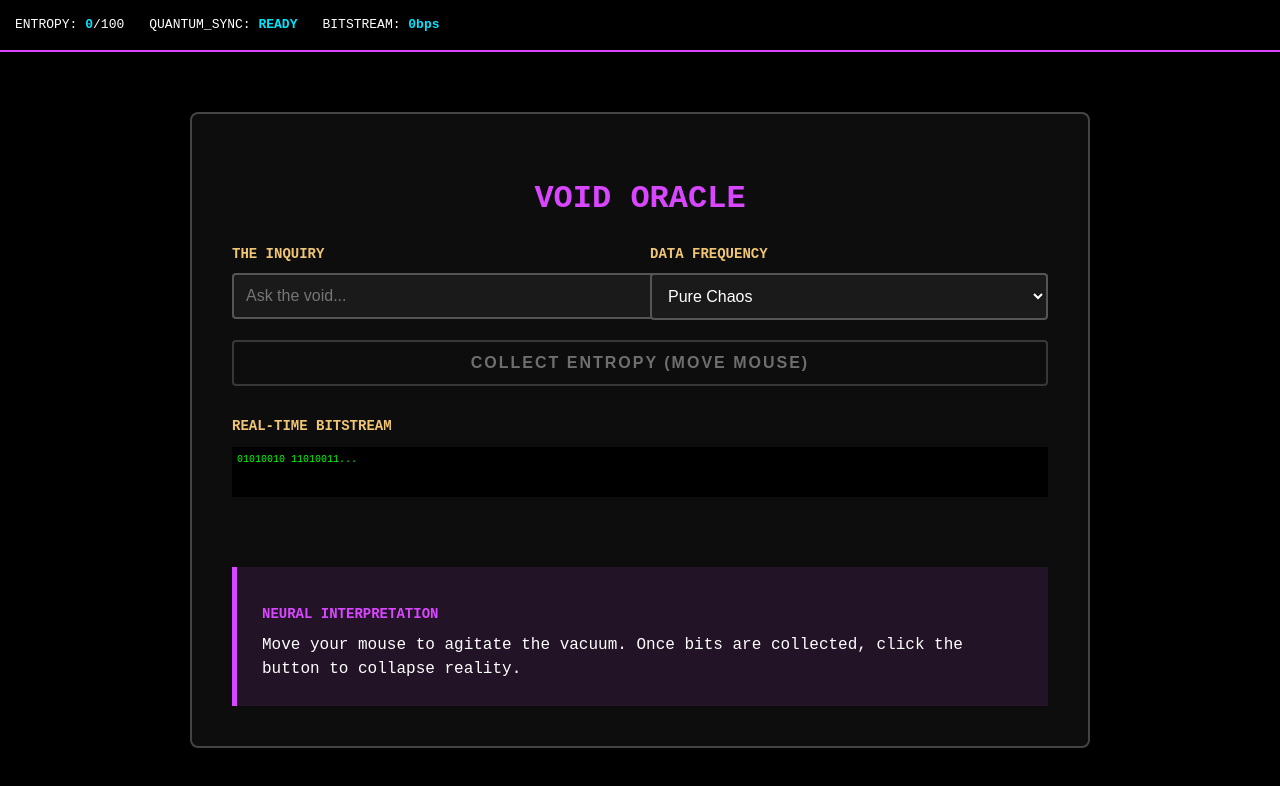
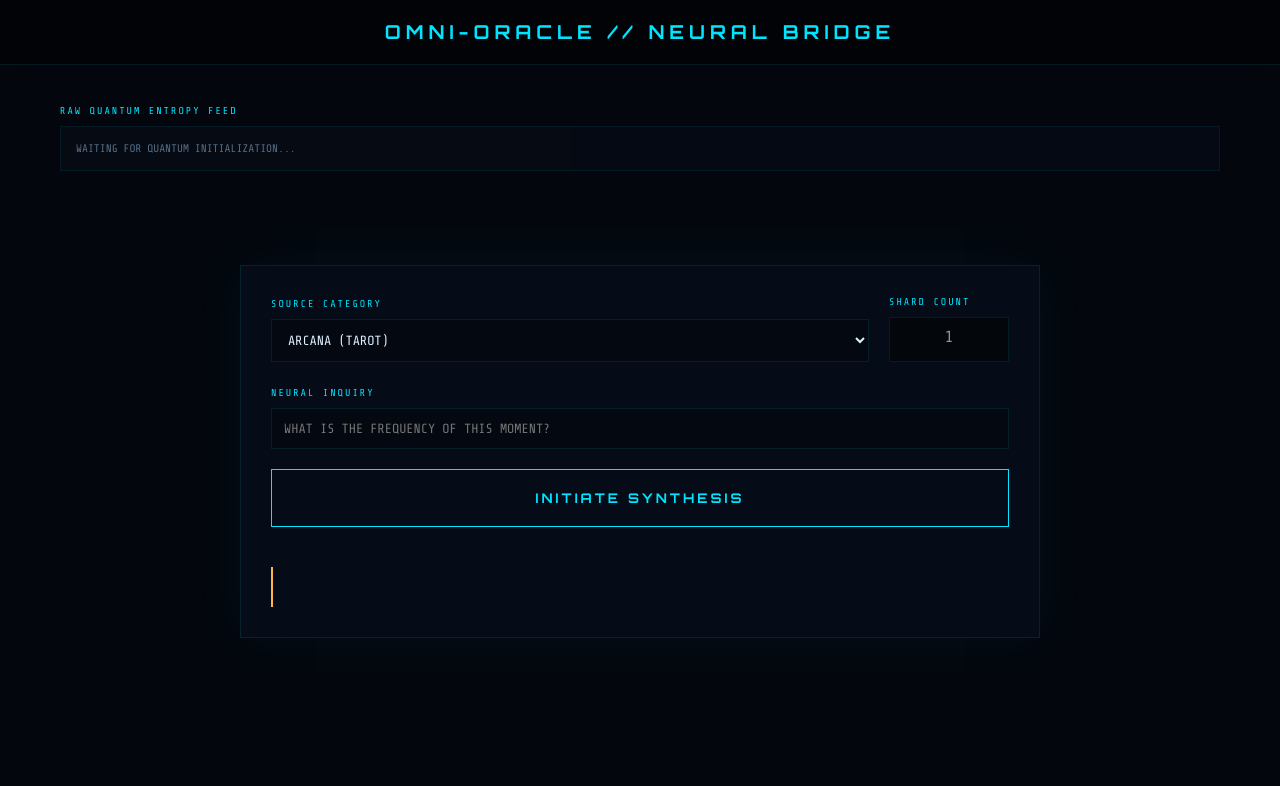
Before and after one commit to nassmm0001-art/OMENS, a plain HTML site: page OMENS/index.html in a window 1280 px wide. Drawn offline with nearby package versions, Linux system fonts and the light colour scheme; a web font is replaced by a local one.

Commit message:
Update index.html

```diff
--- a/OMENS/index.html
+++ b/OMENS/index.html
@@ -3,269 +3,326 @@
 <head>
     <meta charset="UTF-8">
     <meta name="viewport" content="width=device-width, initial-scale=1.0">
-    <title>Omni-Oracle | Quantum Entropy Lab</title>
+    <title>OMNI-ORACLE | Quantum Synthesizer 2.0</title>
+    <link href="https://fonts.googleapis.com/css2?family=Orbitron:wght@400;700&family=Syne+Mono&family=Share+Tech+Mono&display=swap" rel="stylesheet">
     <style>
         :root {
-            --void: #0a0a0a;
-            --neon: #d946ff;
-            --cyan: #00e5ff;
-            --gold: #f0c674;
-            --text-main: #ffffff;
-            --text-dim: #b0b0b0;
+            --bg: #03060d;
+            --surface: #060c17;
+            --neon: #00e5ff;
+            --gold: #ffb547;
+            --void: #d946ff;
+            --text: #7a9ab8;
+            --text-bright: #e0f0ff;
+            --border: rgba(0,229,255,0.1);
         }
 
+        * { cursor: none; box-sizing: border-box; }
+
         body {
-            background-color: var(--void);
-            color: var(--text-main);
-            font-family: 'Courier New', monospace;
+            background-color: var(--bg);
+            color: var(--text);
+            font-family: 'Share Tech Mono', monospace;
             margin: 0;
             overflow-x: hidden;
-            line-height: 1.5;
+            display: flex;
+            flex-direction: column;
+            align-items: center;
         }
 
-        main { position: relative; z-index: 10; min-height: 100vh; }
-
-        #crystallizer {
+        /* Mouse Trail Canvas */
+        #trail-canvas {
             position: fixed;
             top: 0; left: 0;
-            width: 100%; height: 100%;
-            z-index: 1;
-            background: #000;
+            z-index: 9999;
+            pointer-events: none;
         }
 
-        .topbar {
-            background: rgba(0, 0, 0, 0.95);
-            padding: 15px;
-            display: flex;
-            flex-wrap: wrap;
-            gap: 25px;
-            font-size: 13px;
-            border-bottom: 2px solid var(--neon);
-            position: sticky;
-            top: 0;
-            z-index: 100;
+        /* Top Header */
+        .header {
+            width: 100%;
+            padding: 20px;
+            border-bottom: 1px solid var(--border);
+            text-align: center;
+            background: rgba(0,0,0,0.4);
+            backdrop-filter: blur(10px);
         }
 
-        .topbar-stat span { color: var(--cyan); font-weight: bold; }
-        .container { max-width: 900px; margin: 40px auto; padding: 20px; }
-
-        .glass-panel {
-            background: rgba(15, 15, 15, 0.9);
-            border: 2px solid #444;
-            padding: 40px;
-            border-radius: 8px;
-            box-shadow: 0 10px 30px rgba(0,0,0,0.5);
+        h1 {
+            font-family: 'Orbitron', sans-serif;
+            color: var(--neon);
+            letter-spacing: 5px;
+            margin: 0;
+            font-size: 1.2rem;
         }
 
-        .field-label {
-            display: block;
-            margin-bottom: 8px;
-            color: var(--gold);
-            font-weight: bold;
-            font-size: 14px;
-            text-transform: uppercase;
+        /* RANDOMNESS VISUALIZATION (Top Section) */
+        .entropy-view {
+            width: 100%;
+            max-width: 1200px;
+            padding: 40px 20px;
+            min-height: 200px;
         }
 
-        .controls { display: grid; grid-template-columns: 1fr 1fr; gap: 20px; margin-bottom: 30px; }
-
-        input, select, button {
-            background: #1a1a1a;
-            color: #fff;
-            border: 2px solid #555;
-            padding: 12px;
-            font-size: 16px;
-            width: 100%;
-            border-radius: 4px;
+        .shard-grid {
+            display: grid;
+            grid-template-columns: repeat(auto-fit, minmax(150px, 1fr));
+            gap: 15px;
         }
 
-        button {
-            grid-column: span 2;
-            background: transparent;
-            border: 2px solid var(--neon);
-            color: #fff;
-            font-weight: bold;
-            cursor: pointer;
-            letter-spacing: 2px;
-            transition: all 0.2s;
+        .shard {
+            background: var(--surface);
+            border: 1px solid var(--border);
+            padding: 15px;
+            font-size: 11px;
+            text-transform: uppercase;
+            animation: flicker 2s infinite ease-in-out;
         }
 
-        button:not(:disabled):hover {
-            background: var(--neon);
-            color: #000;
+        .shard strong { color: var(--neon); display: block; margin-bottom: 5px; }
+
+        /* MAIN UI (Bottom Section) */
+        .control-pod {
+            background: var(--surface);
+            border: 1px solid var(--border);
+            width: 90%;
+            max-width: 800px;
+            padding: 30px;
+            margin-bottom: 100px;
+            box-shadow: 0 0 50px rgba(0, 229, 255, 0.05);
         }
 
-        button:disabled { opacity: 0.4; border-color: #777; cursor: not-allowed; }
-
-        #output-grid {
-            display: grid;
-            grid-template-columns: repeat(auto-fit, minmax(200px, 1fr));
-            gap: 15px;
-            margin-top: 30px;
+        .input-row {
+            display: flex;
+            gap: 20px;
+            margin-bottom: 25px;
+            align-items: flex-end;
         }
 
-        #output-grid div {
-            background: #222;
-            border: 1px solid var(--cyan);
-            padding: 20px;
-            text-align: center;
-            color: #fff;
+        .input-group { flex: 1; }
+
+        label {
+            font-size: 10px;
+            text-transform: uppercase;
+            letter-spacing: 2px;
+            margin-bottom: 10px;
+            display: block;
+            color: var(--neon);
         }
 
-        #ai-narrative {
-            margin-top: 40px;
-            padding: 25px;
-            background: rgba(217, 70, 255, 0.1);
-            border-left: 5px solid var(--neon);
+        input, select {
+            width: 100%;
+            background: rgba(0,0,0,0.3);
+            border: 1px solid var(--border);
+            padding: 12px;
+            color: var(--text-bright);
+            font-family: inherit;
+            outline: none;
         }
 
-        #bitstream {
-            font-size: 10px;
-            color: #00ff00;
-            word-break: break-all;
-            height: 40px;
-            overflow: hidden;
-            margin-top: 10px;
-            background: #000;
-            padding: 5px;
+        /* Scrollable Card Selector */
+        .card-scroller {
+            height: 45px;
+            overflow-y: scroll;
+            border: 1px solid var(--border);
+            background: rgba(0,0,0,0.5);
+            text-align: center;
+            scrollbar-width: none;
+        }
+        .card-scroller::-webkit-scrollbar { display: none; }
+        .card-option { padding: 10px; transition: 0.3s; color: var(--text); }
+        .card-option:hover { color: var(--neon); background: rgba(0,229,255,0.1); }
+
+        .btn-link {
+            width: 100%;
+            padding: 20px;
+            background: transparent;
+            border: 1px solid var(--neon);
+            color: var(--neon);
+            font-family: 'Orbitron', sans-serif;
+            font-weight: bold;
+            letter-spacing: 3px;
+            transition: 0.4s;
+            margin-top: 20px;
+        }
+
+        .btn-link:hover {
+            background: var(--neon);
+            color: var(--bg);
+            box-shadow: 0 0 30px var(--neon);
+        }
+
+        #interpretation-output {
+            margin-top: 40px;
+            font-family: 'Syne Mono', monospace;
+            font-size: 1.1rem;
+            line-height: 1.6;
+            color: var(--text-bright);
+            padding: 20px;
+            border-left: 2px solid var(--gold);
+        }
+
+        @keyframes flicker {
+            0%, 100% { opacity: 1; }
+            50% { opacity: 0.7; }
         }
     </style>
 </head>
 <body>
 
-<canvas id="crystallizer" aria-hidden="true"></canvas>
+<canvas id="trail-canvas"></canvas>
 
-<main>
-    <div class="topbar">
-        <div class="topbar-stat">ENTROPY: <span id="pool-count">0</span>/100</div>
-        <div class="topbar-stat">QUANTUM_SYNC: <span id="q-status">READY</span></div>
-        <div class="topbar-stat">BITSTREAM: <span id="bit-rate">0bps</span></div>
+<div class="header">
+    <h1>OMNI-ORACLE // NEURAL BRIDGE</h1>
 </div>
 
-    <div class="container">
-        <div class="glass-panel">
-            <h1 style="text-align:center; color: var(--neon);">VOID ORACLE</h1>
+<div class="entropy-view">
+    <label>RAW QUANTUM ENTROPY FEED</label>
+    <div id="shard-grid" class="shard-grid">
+        <div class="shard">WAITING FOR QUANTUM INITIALIZATION...</div>
+    </div>
+</div>
 
-            <div class="controls">
-                <div>
-                    <label for="user-question" class="field-label">The Inquiry</label>
-                    <input type="text" id="user-question" placeholder="Ask the void...">
-                </div>
-                <div>
-                    <label for="data-type" class="field-label">Data Frequency</label>
-                    <select id="data-type">
-                        <option value="chaos">Pure Chaos</option>
-                        <option value="tarot">Tarot Deck</option>
-                        <option value="wiki">Wikipedia Data</option>
+<div class="control-pod">
+    <div class="input-row">
+        <div class="input-group">
+            <label>SOURCE CATEGORY</label>
+            <select id="source-type">
+                <option value="tarot">ARCANA (TAROT)</option>
+                <option value="chaos">CHAOS (GENERAL ENTROPY)</option>
+                <option value="wiki">COLLECTIVE (WIKIPEDIA)</option>
             </select>
         </div>
-                <button id="invoke-btn" onclick="synthesize()" disabled>COLLECT ENTROPY (MOVE MOUSE)</button>
+        <div class="input-group" style="max-width: 120px;">
+            <label>SHARD COUNT</label>
+            <div class="card-scroller" id="count-scroller">
+                <div class="card-option">1</div>
+                <div class="card-option">2</div>
+                <div class="card-option" style="color:var(--neon)">3</div>
+                <div class="card-option">4</div>
+                <div class="card-option">5</div>
+                <div class="card-option">7</div>
+                <div class="card-option">11</div>
+            </div>
+        </div>
     </div>
 
-            <div id="entropy-src-label" class="field-label">Real-time Bitstream</div>
-            <div id="bitstream" aria-live="polite">01010010 11010011...</div>
+    <div class="input-group">
+        <label>NEURAL INQUIRY</label>
+        <input type="text" id="user-question" placeholder="WHAT IS THE FREQUENCY OF THIS MOMENT?">
+    </div>
 
-            <div id="output-grid" aria-live="polite"></div>
+    <button class="btn-link" onclick="synthesize()">INITIATE SYNTHESIS</button>
 
-            <section id="ai-narrative" aria-labelledby="interp-header">
-                <h2 id="interp-header" class="field-label" style="color:var(--neon)">Neural Interpretation</h2>
-                <div id="ai-text">Move your mouse to agitate the vacuum. Once bits are collected, click the button to collapse reality.</div>
-            </section>
+    <div id="interpretation-output">
         </div>
 </div>
-</main>
 
 <script>
-    const canvas = document.getElementById('crystallizer');
+    // MOUSE TRAIL LOGIC (from Index 2)
+    const canvas = document.getElementById('trail-canvas');
     const ctx = canvas.getContext('2d');
     let particles = [];
-    let entropyPool = [];
-    const REQ_ENTROPY = 100;
 
-    function resize() { canvas.width = window.innerWidth; canvas.height = window.innerHeight; }
-    window.onresize = resize;
+    function resize() {
+        canvas.width = window.innerWidth;
+        canvas.height = window.innerHeight;
+    }
+    window.addEventListener('resize', resize);
     resize();
 
-    window.addEventListener('mousemove', (e) => {
-        if (entropyPool.length < REQ_ENTROPY) {
-            entropyPool.push(e.clientX % 2);
-            document.getElementById('pool-count').innerText = entropyPool.length;
-            document.getElementById('bitstream').innerText += (e.clientX % 2);
-
-            if (entropyPool.length >= REQ_ENTROPY) {
-                const btn = document.getElementById('invoke-btn');
-                btn.disabled = false;
-                btn.innerText = "COLLAPSE REALITY";
+    class Particle {
+        constructor(x, y) {
+            this.x = x;
+            this.y = y;
+            this.size = Math.random() * 3 + 1;
+            this.speedX = Math.random() * 2 - 1;
+            this.speedY = Math.random() * 2 - 1;
+            this.color = `rgba(0, 229, 255, ${Math.random() * 0.5})`;
+            this.life = 100;
+        }
+        update() {
+            this.x += this.speedX;
+            this.y += this.speedY;
+            this.life -= 2;
+        }
+        draw() {
+            ctx.fillStyle = this.color;
+            ctx.beginPath();
+            ctx.arc(this.x, this.y, this.size, 0, Math.PI * 2);
+            ctx.fill();
         }
     }
 
-        particles.push({
-            x: e.clientX, y: e.clientY,
-            vx: (Math.random()-0.5)*4, vy: (Math.random()-0.5)*4,
-            life: 1.0, color: '0, 229, 255'
-        });
+    window.addEventListener('mousemove', (e) => {
+        for(let i=0; i<3; i++) particles.push(new Particle(e.clientX, e.clientY));
     });
 
     function animate() {
-        ctx.fillStyle = 'rgba(0,0,0,0.1)';
-        ctx.fillRect(0, 0, canvas.width, canvas.height);
-        particles.forEach((p, i) => {
-            p.x += p.vx; p.y += p.vy; p.life -= 0.02;
-            ctx.fillStyle = `rgba(${p.color}, ${p.life})`;
-            ctx.beginPath();
-            ctx.arc(p.x, p.y, 2, 0, Math.PI*2);
-            ctx.fill();
-            if(p.life <= 0) particles.splice(i, 1);
-        });
+        ctx.clearRect(0, 0, canvas.width, canvas.height);
+        particles = particles.filter(p => p.life > 0);
+        particles.forEach(p => { p.update(); p.draw(); });
         requestAnimationFrame(animate);
     }
     animate();
 
+    // CORE LOGIC
+    let selectedCardCount = 3;
+    document.querySelectorAll('.card-option').forEach(opt => {
+        opt.onclick = () => {
+            document.querySelectorAll('.card-option').forEach(o => o.style.color = 'var(--text)');
+            opt.style.color = 'var(--neon)';
+            selectedCardCount = parseInt(opt.innerText);
+        };
+    });
+
     async function synthesize() {
-        const grid = document.getElementById('output-grid');
-        const aiText = document.getElementById('ai-text');
+        const output = document.getElementById('interpretation-output');
+        const grid = document.getElementById('shard-grid');
         const question = document.getElementById('user-question').value;
-        const type = document.getElementById('data-type').value;
+        const type = document.getElementById('source-type').value;
 
-        document.getElementById('q-status').innerText = "COLLAPSING...";
+        output.innerHTML = "SYPHONING QUANTUM ENTROPY...";
+        grid.innerHTML = "";
 
         try {
-            const qRes = await fetch('https://qrng.anu.edu.au/API/jsonI.php?length=3&type=uint8');
-            const qData = await qRes.json();
+            // Get random seed from ANU Quantum RNG (Legacy logic from Index)
+            const seedRes = await fetch('https://qrng.anu.edu.au/API/jsonI.php?length=1&type=uint16');
+            const seedData = await seedRes.json();
+            const seed = seedData.data[0];
 
-            grid.innerHTML = "";
             let shards = [];
-
-            for(let i=0; i<3; i++) {
-                const seed = qData.data[i];
+            for (let i = 0; i < selectedCardCount; i++) {
                 let val = "";
-
-                if(type === 'tarot' || (type === 'chaos' && seed % 2 === 0)) {
-                    const deck = ["The Fool", "Death", "The Tower", "The Sun", "The Moon", "The Star", "Judgment", "The Emperor", "Strength", "10 of Cups", "10 of Pentacles"];
-                    val = deck[seed % deck.length];
+                if (type === 'tarot') {
+                    const deck = ["The Fool", "Death", "The Tower", "The Sun", "The Moon", "The Star", "Judgment", "The Emperor", "Strength", "10 of Cups", "The Lovers", "The Magician"];
+                    val = deck[(seed + i) % deck.length];
+                } else if (type === 'wiki') {
+                    const wiki = await fetch('https://en.wikipedia.org/api/rest_v1/page/random/summary').then(r => r.json());
+                    val = wiki.title;
                 } else {
-                    const wiki = await fetch('https://en.wikipedia.org/api/rest_v1/page/random/summary').then(r=>r.json());
-                    val = wiki.title;
+                    val = `CHAOS_HASH_${Math.random().toString(36).substring(7).toUpperCase()}`;
                 }
                 shards.push(val);
-                grid.innerHTML += `<div><strong>SHARD ${i+1}:</strong><br>${val}</div>`;
+                grid.innerHTML += `<div class="shard"><strong>SHARD ${i+1}</strong>${val}</div>`;
             }
 
-            // Call your local Claude API route
-            const claudeReq = await fetch('/api/interpret', {
+            // Call API
+            const res = await fetch('/api/interpret', {
                 method: 'POST',
                 headers: { 'Content-Type': 'application/json' },
                 body: JSON.stringify({ question, symbols: shards })
             });
+            const data = await res.json();
 
-            const claudeData = await claudeReq.json();
+            output.innerHTML = `
+                <div style="color:var(--gold); font-weight:bold; margin-bottom:10px;">${data[0].pattern}</div>
+                <div>${data[0].reading}</div>
+                <div style="margin-top:20px; font-style:italic; opacity:0.8;">↳ ${data[0].action}</div>
+            `;
 
-            // Display the first pattern from the array (or join them)
-            aiText.innerHTML = `<strong>${claudeData[0].pattern}</strong><br>${claudeData[0].reading}<br><br><em>ACTION: ${claudeData[0].action}</em>`;
-            document.getElementById('q-status').innerText = "STABLE";
-
-        } catch(e) {
-            aiText.innerText = "Connection stalled. Energy dispersed.";
-            document.getElementById('q-status').innerText = "ERROR";
+        } catch (e) {
+            output.innerHTML = "QUANTUM DECOHERENCE DETECTED. RETRY LINK.";
         }
     }
 </script>
```
Lines whose indentation alone changed are shown as unchanged.
